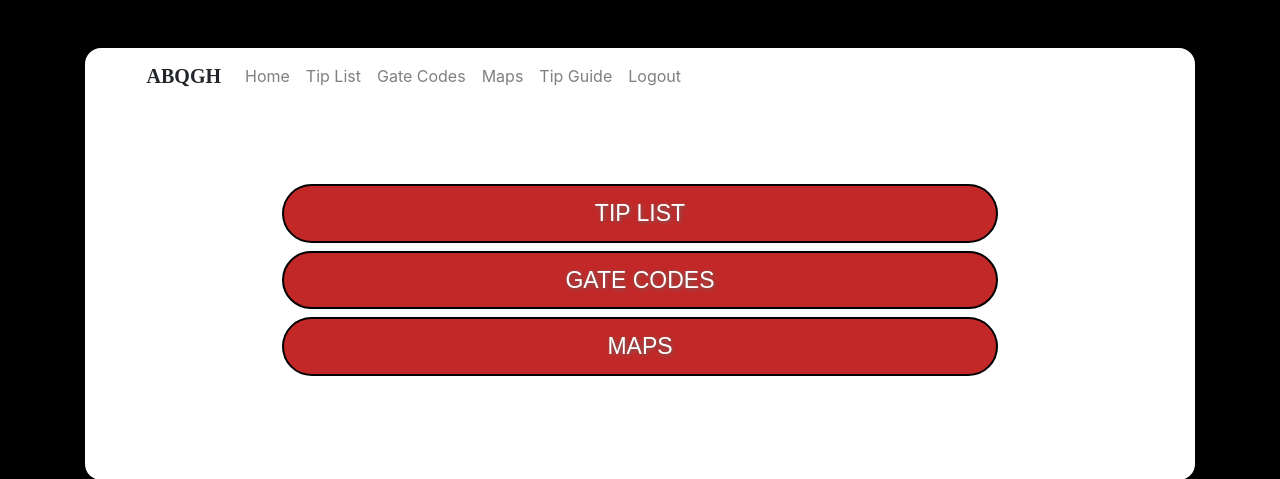
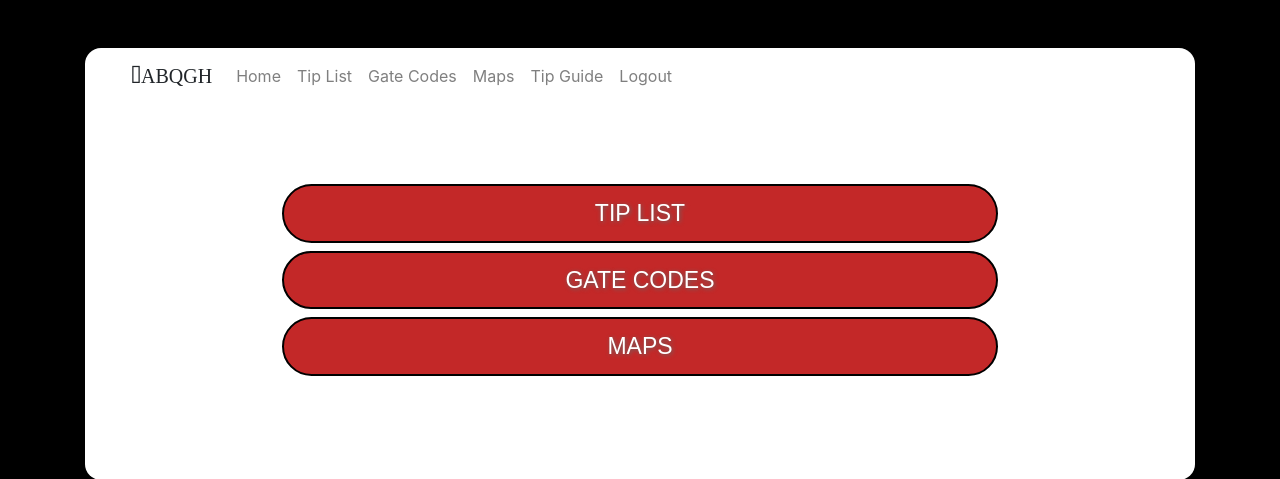
Before and after one commit to ryang872/abqgh, a Django app: page / in a window 1280 px wide. Shown: the top 479 px of the page. Run offline with Django 3.2, Linux system fonts and the light colour scheme; the visitor is signed in with stand-in values (Sample User, id 1); some libraries are stand-ins or nearby versions; some web fonts are replaced.

Commit message:
update base.html

```diff
--- a/templates/base.html
+++ b/templates/base.html
@@ -28,7 +28,7 @@
               <div class="container">
                   <div class="container">
                       <nav class="navbar navbar-expand-lg navbar-light bg-faded">
-                          <a class="navbar-brand"><i class="fas fa-user-alt-slash">ABQGH</i></a>
+                          <a class="navbar-brand"><i class="fa fa-user-alt-slash">ABQGH</i></a>
                           <button class="navbar-toggler" type="button" data-toggle="collapse"
                                   data-target="#navbarSupportedContent"
                                   aria-controls="navbarSupportedContent" aria-expanded="false"
```
